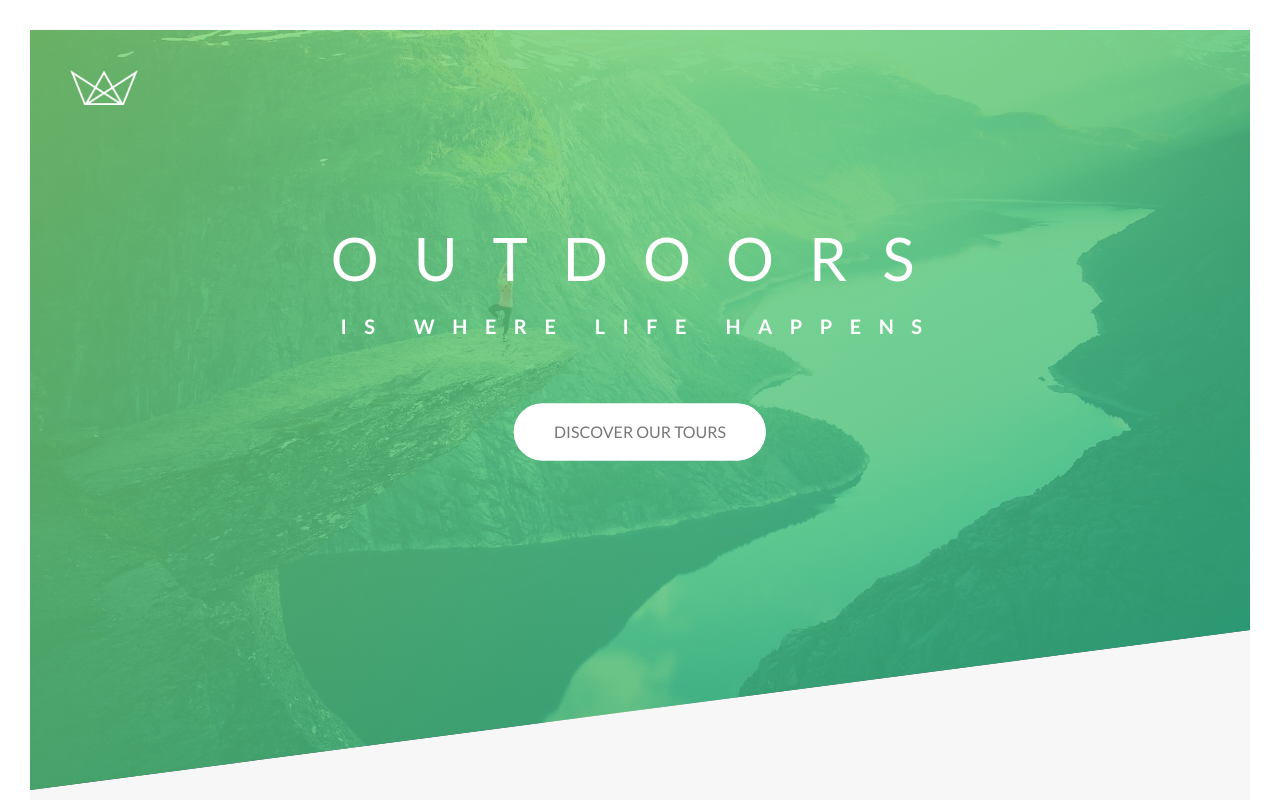
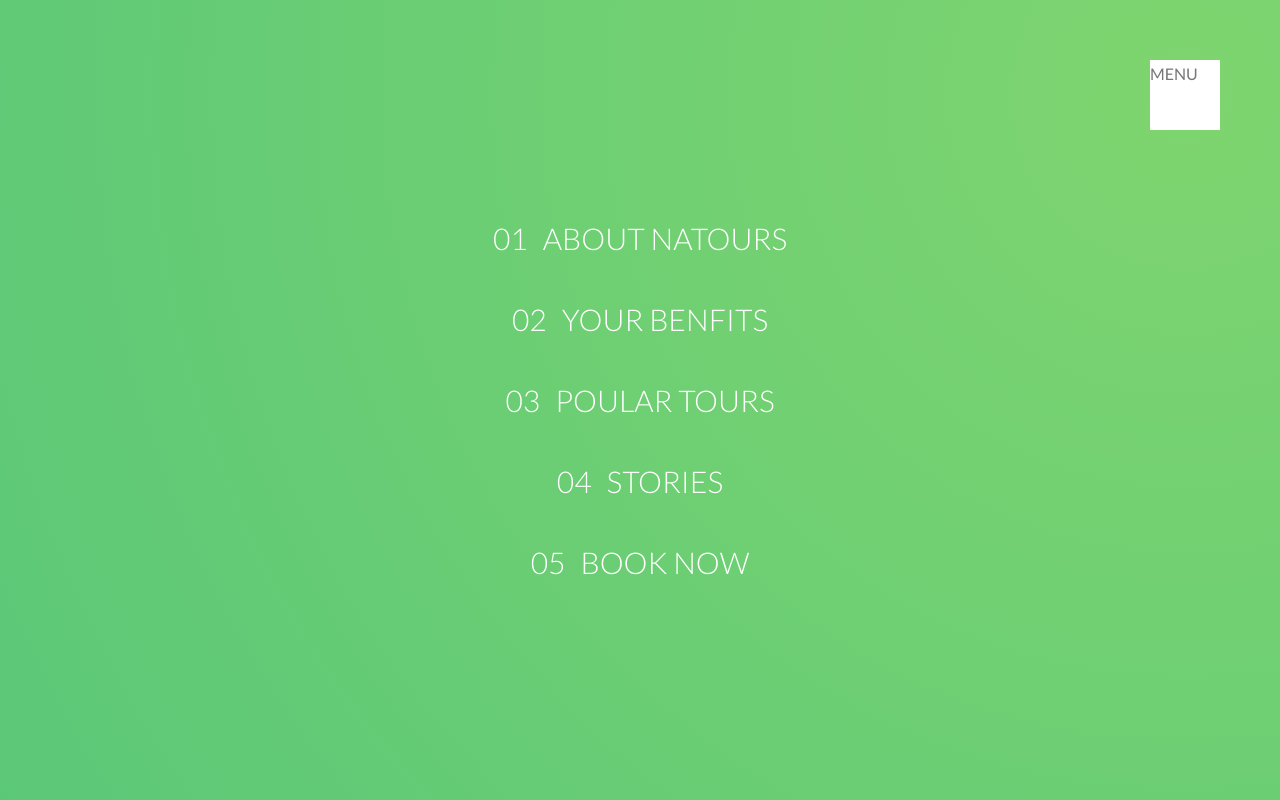
Before and after one commit to feferrao/Course-Css-Advance, a website: page index.html in a window 1280 px wide. Shown: the top 800 px of the page. Drawn offline with Linux system fonts and the light colour scheme.

Commit message:
navegação

```diff
--- a/index.html
+++ b/index.html
@@ -14,6 +14,25 @@
         <title>Natours | Exciting tours for adventurous people</title>
         </head>
         <body>
+
+            <div class="navigation">
+                <input type="checkbox" class="navigation__checkbox" id="navi-toggle">
+
+                <label for="navi-toggle" class="navigation__button">MENU</label>
+
+                <div class="navigation__background">&nbsp;</div>
+
+                <nav class="navigation__nav">
+                    <ul class="navigation__list">
+                        <li class="navigation__item"><a href="#" class="navigation__link"><span>01</span>About Natours</a></li>
+                        <li class="navigation__item"><a href="#" class="navigation__link"><span>02</span>Your benfits</a></li>
+                        <li class="navigation__item"><a href="#" class="navigation__link"><span>03</span>Poular tours</a></li>
+                        <li class="navigation__item"><a href="#" class="navigation__link"><span>04</span>Stories</a></li>
+                        <li class="navigation__item"><a href="#" class="navigation__link"><span>05</span>Book now</a></li>
+                    </ul>
+                </nav>
+            </div>
+
             <header class="header">
                 <div class="header__logo-box">
                     <img src="img/logo-white.png" alt="logo" class="header__logo">
--- /dev/null
+++ b/sass/layout/_navigation.scss
@@ -0,0 +1,81 @@
+.navigation {
+    &__checkbox {
+        display: none;
+    }
+
+    &__button {
+        background-color: $color-white;
+        height: 7rem;
+        width: 7rem;
+        position: fixed;
+        top: 6rem;
+        right: 6rem;
+        border: 50%;
+        z-index: 2000;
+    }
+
+
+    &__background {
+        height: 6rem;
+        width: 6rem;
+        border-radius: 50%;
+        position: fixed;
+        top: 6.5rem;
+        right: 6.5rem;
+        background-image: radial-gradient($color-primary-light, $color-primary-dark);
+        z-index: 1000;
+
+        transform: scale(80);
+    }
+
+    &__nav {
+        height: 100vh;
+        width: 100%;
+        position: fixed;
+        top: 0;
+        right: 0;
+        z-index: 1500;
+    }
+
+    &__list {
+        position: absolute;
+        top: 50%;
+        left: 50%;
+        transform: translate(-50%,-50%);
+        list-style: none;
+        text-align: center;
+    }
+
+    &__item {
+        margin: 1rem;
+    }
+
+    &__link {
+        &:link,
+        &:visited {
+            display: inline-block;
+            font-size: 3rem;
+            font-weight: 300;
+            padding: 1rem 2rem;
+            color: $color-white;
+            text-decoration: none;
+            text-transform: uppercase;
+            background-image: linear-gradient(120deg, transparent 0%, transparent 50%, $color-white 50%);
+            background-size: 220%;
+            transition: all .4s;
+
+            span {
+                margin-right: 1.5rem;
+                display: inline-block;
+            }
+        }
+
+        &:hover,
+        &:active {
+            background-position: 100%;
+            color: $color-primary;
+            transform: translateX(1rem);
+        }
+
+    }
+}
--- a/sass/main.scss
+++ b/sass/main.scss
@@ -19,5 +19,7 @@
 @import "layout/footer";
 @import "layout/grid";
 @import "layout/header";
+@import "layout/navigation";
+
 
 @import "pages/home";
```
Also changed, not shown: css/style.css.
